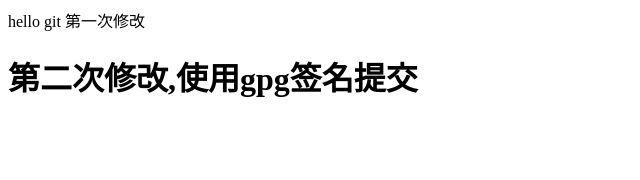
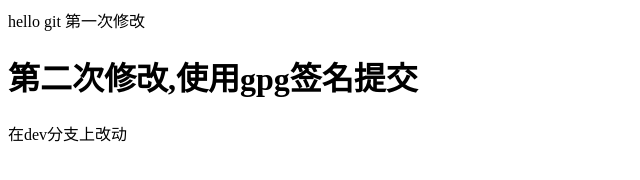
Before and after one commit to wujb0727/git-test, a plain HTML site: page index.html in a window 1280 px wide. Shown: the whole page, without its empty margins (0-640 px from the left). Drawn offline with Linux system fonts and the light colour scheme.

Commit message:
在分支dev上修改

```diff
--- a/index.html
+++ b/index.html
@@ -10,5 +10,6 @@
     hello git
     第一次修改
     <h1>第二次修改,使用gpg签名提交</h1>
+    <p>在dev分支上改动</p>
 </body>
 </html>
```
